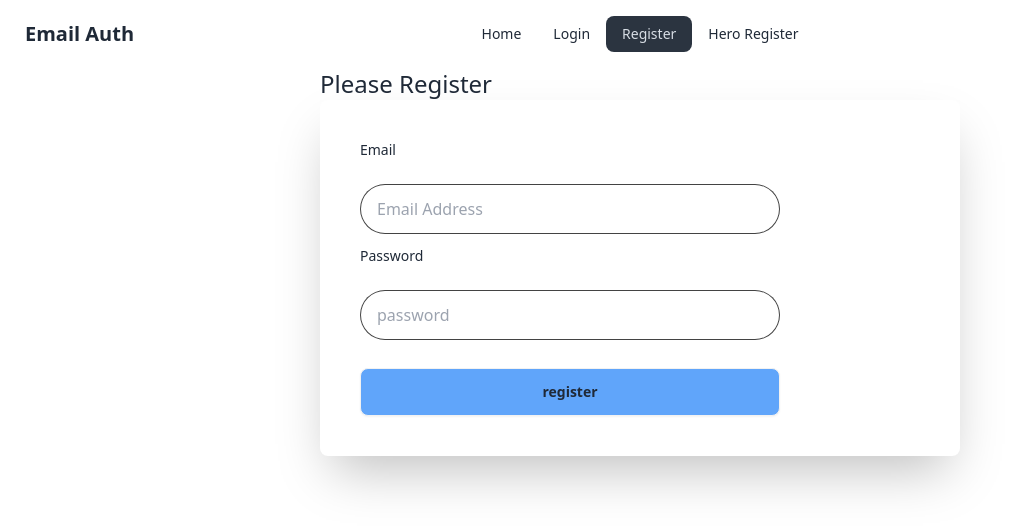
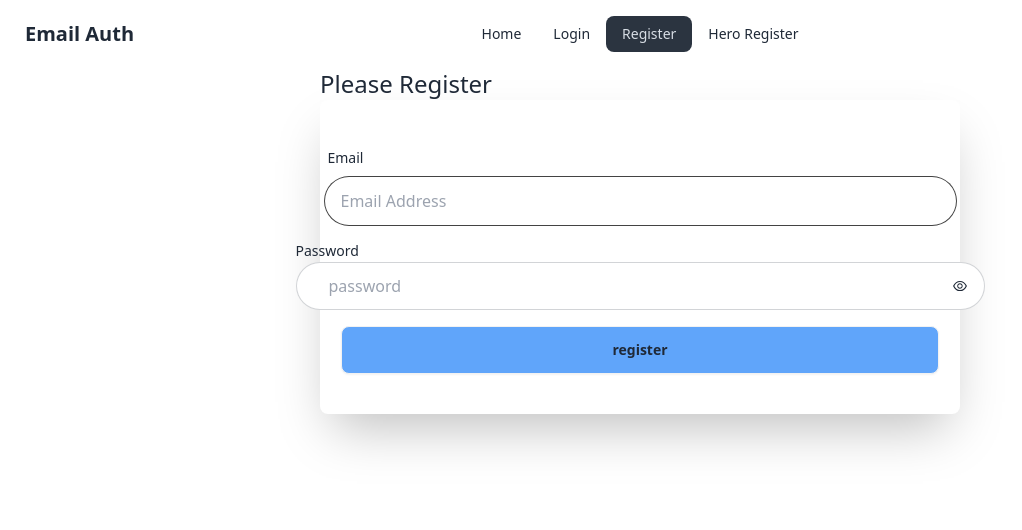
Before and after one commit to afrinbhuiyan/user-email-password-auth, a React (Vite) app: page /register in a window 1280 px wide. Shown: the top 530 px of the page, without its empty margins (0-1022 px from the left). Built offline with nearby package versions, Linux system fonts and the light colour scheme.

Commit message:
regular expression validation toggle show password

```diff
--- a/package.json
+++ b/package.json
@@ -10,10 +10,12 @@
     "preview": "vite preview"
   },
   "dependencies": {
+    "firebase": "^11.0.2",
     "localforage": "^1.10.0",
     "match-sorter": "^8.0.0",
     "react": "^18.3.1",
     "react-dom": "^18.3.1",
+    "react-icons": "^5.4.0",
     "react-router-dom": "^7.0.2",
     "sort-by": "^1.2.0"
   },
--- a/src/components/HeroRegister/HeroRegister.jsx
+++ b/src/components/HeroRegister/HeroRegister.jsx
@@ -1,3 +1,5 @@
+import { createUserWithEmailAndPassword } from "firebase/auth/cordova";
+import auth from "../../firebase/firebase";
 
 const HeroRegister = () => {
     const handleRegister = e => {
@@ -6,6 +8,13 @@ const HeroRegister = () => {
         const email = e.target.email.value;
         const password = e.target.password.value;
         console.log(email, password)
+        createUserWithEmailAndPassword(auth, email, password)
+        .then(result => {
+            console.log(result.user)
+        })
+        .catch(error => {
+            console.error(error)
+        })
     }
     return (
         <div>
--- a/src/components/Register/Register.jsx
+++ b/src/components/Register/Register.jsx
@@ -1,28 +1,77 @@
+import { createUserWithEmailAndPassword } from "firebase/auth/cordova";
+import auth from "../../firebase/firebase";
+import { useState } from "react";
+import { AiOutlineEye } from "react-icons/ai";
+import { AiFillEyeInvisible } from "react-icons/ai";
 
 const Register = () => {
+    const [registerError, setRegisterError] = useState('');
+    const [registerSuccess, setRegisterSuccess] = useState('');
+    const [showPassword, setShowPassword] = useState(false);
     const handleRegister = e => {
         e.preventDefault();
+        // reset error
+        setRegisterError('')
+        setRegisterSuccess('')
         const email = e.target.email.value;
         const password = e.target.password.value;
         console.log(email, password)
+        if (password.length < 6) {
+            setRegisterError('Password should be at least 6 characters or longer');
+            return;
+        }
+        else if (!/[A-Z]/.test(password)) {
+            setRegisterError('Your Password should have at least and upper case characters');
+            return;
+        }
+        //Create User
+        createUserWithEmailAndPassword(auth, email, password)
+            .then(result => {
+                console.log(result.user)
+                setRegisterSuccess('User Created Successfully')
+            })
+            .catch(error => {
+                console.log(error);
+                setRegisterError(error.message);
+            })
     }
     return (
         <div>
-            <div className="mx-auto md:w-1/2">
+            <div className="mx-auto md:w-1/2 ">
                 <h2 className="text-2xl">Please Register</h2>
-                <form onSubmit={handleRegister} className="bg-white shadow-2xl rounded-lg p-10">
-                    <p class="label-text">Email</p>
-                    <br />
-                    <input className="w-3/4 mb-3 py-3 px-4 rounded-full border border-[#111111c9]" placeholder="Email Address" type="email" name="email" id="" />
-                    <br />
-                    <p class="label-text">Password</p>
-                    <br />
-                    <input className="w-3/4 mb-3 py-3 px-4 rounded-full border border-[#111111c9]" placeholder="password" type="password" name="password" id="" />
-                    <br />
-                    <input className="btn mt-4 bg-blue-400 w-3/4" type="submit" value="register" />
+                <form onSubmit={handleRegister} className="bg-white shadow-2xl rounded-lg p-10 flex flex-col items-center">
+                    <div className="form-control">
+                        <label className="label">
+                            <span className="label-text">Email</span>
+                        </label>
+                        <input className="pr-96 mb-3 py-3 px-4 rounded-full border border-[#111111c9]"
+                            placeholder="Email Address" type="email" name="email" id="" required />
+                    </div>
+                    <div>
+                        <label className="label-text">
+                            <span className="label-text">Password</span></label>
+                        <br />
+                        <label className="input input-bordered flex items-center gap-2 border rounded-full">
+                        <input className="pr-96  py-3 px-4 "
+                            placeholder="password" type={showPassword ? "text" : "password"}
+                            name="password" id="" required />
+                        <span onClick={() => setShowPassword(!showPassword)} >
+                            {
+                                showPassword ? <AiFillEyeInvisible></AiFillEyeInvisible> : <AiOutlineEye></AiOutlineEye>
+                            }
+                        </span>
+                        </label>
+                    </div>
+                    <input className="btn mt-4 bg-blue-400 px-[270px]" type="submit" value="register" />
+
+                    {
+                        registerError && <p className="text-[#f03333] font-semibold pt-3">{registerError}</p>
+                    }
+                    {
+                        registerSuccess && <p className="text-[#3da024] font-semibold pt-3" >{registerSuccess}</p>
+                    }
                 </form>
             </div>
-
         </div>
     );
 };
--- /dev/null
+++ b/src/firebase/firebase.js
@@ -0,0 +1,20 @@
+// Import the functions you need from the SDKs you need
+import { initializeApp } from "firebase/app";
+import { getAuth } from "firebase/auth";
+// TODO: Add SDKs for Firebase products that you want to use
+// https://firebase.google.com/docs/web/setup#available-libraries
+
+// Your web app's Firebase configuration
+const firebaseConfig = {
+  apiKey: "AIzaSyBbXhz3WoP8h7R0_3Jq3z6G7pR_UmrxMKE",
+  authDomain: "user-email-password-auth-2c4be.firebaseapp.com",
+  projectId: "user-email-password-auth-2c4be",
+  storageBucket: "user-email-password-auth-2c4be.firebasestorage.app",
+  messagingSenderId: "1032585258793",
+  appId: "1:1032585258793:web:20b3b35253f76d049cb938"
+};
+
+// Initialize Firebase
+const app = initializeApp(firebaseConfig);
+const auth = getAuth(app);
+export default auth;
```
Also changed, not shown: 1 other file (tests, documents, lock files or other folders).
